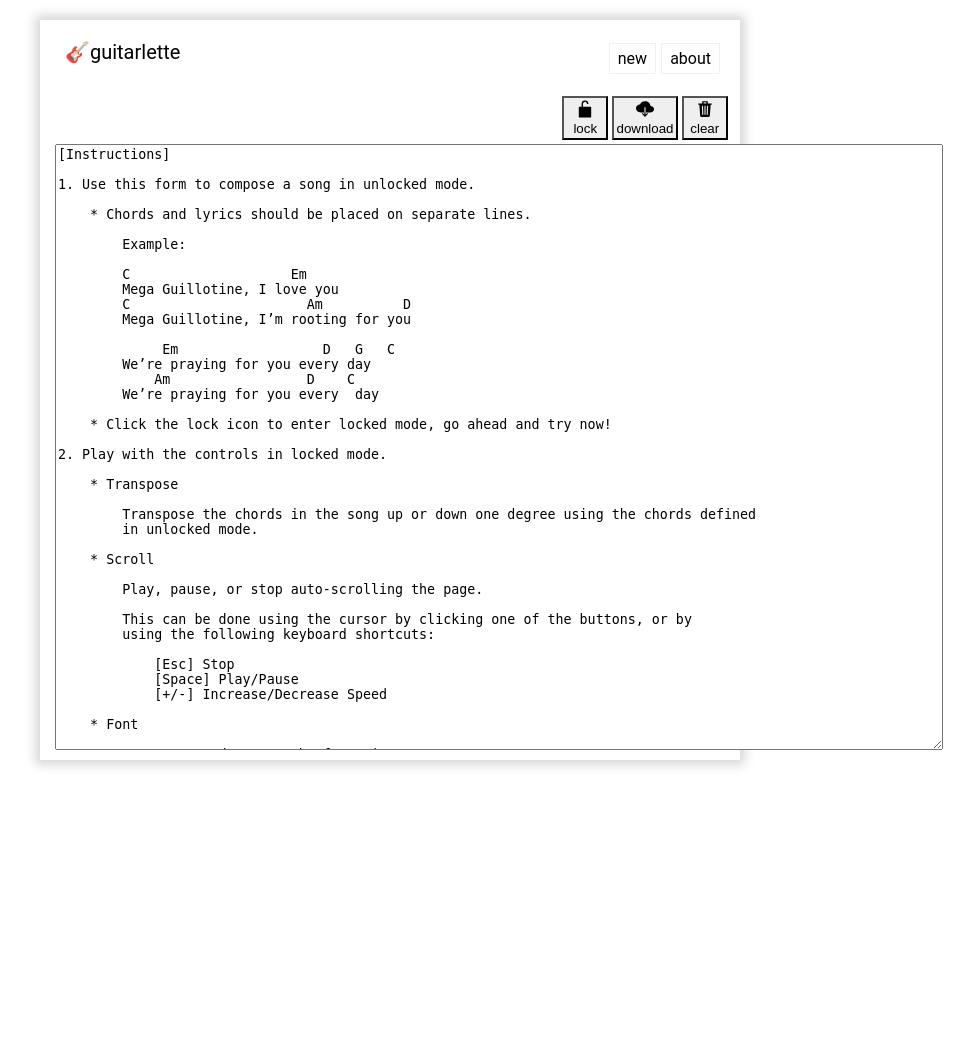
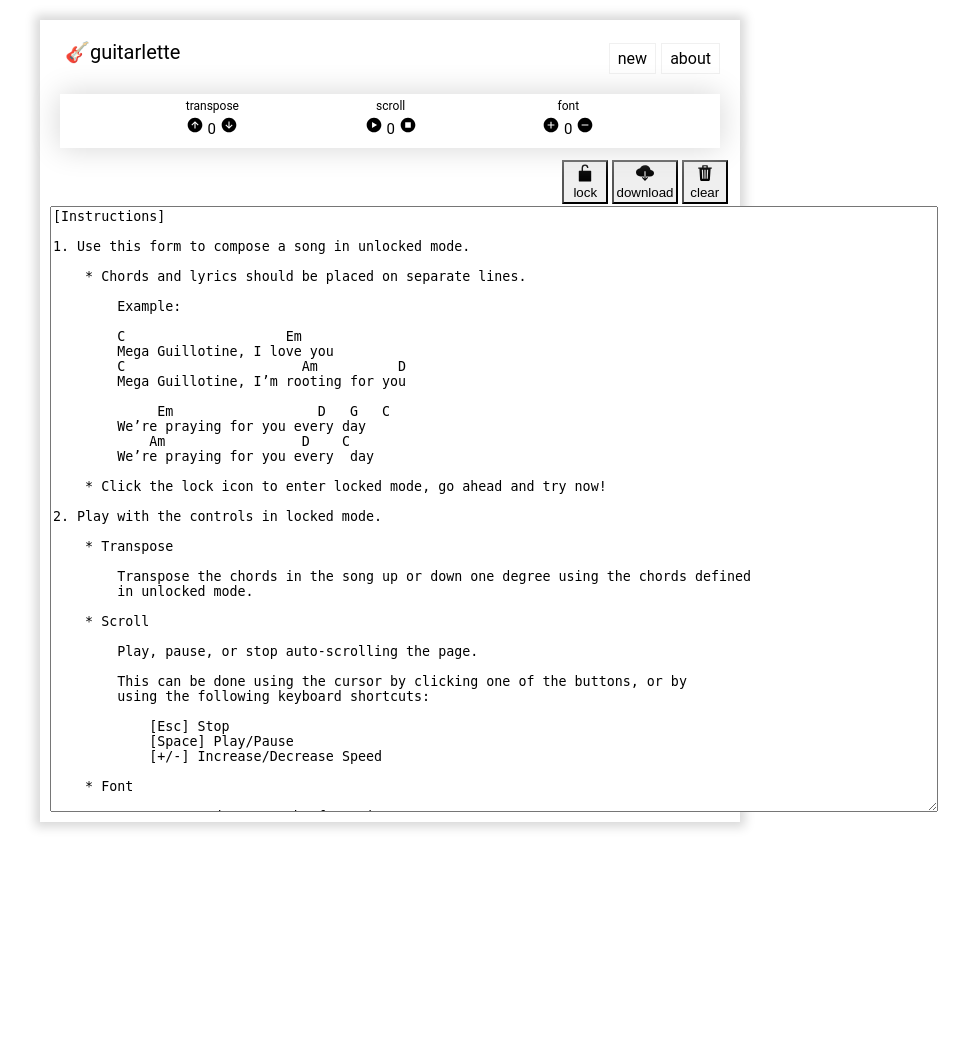
Before and after one commit to jordaneremieff/guitarlette, a FastAPI app: page / in a window 1280 px wide. Shown: the whole page, without its empty margins (250-1224 px from the left). Run offline with FastAPI, Linux system fonts and the light colour scheme; some libraries are stand-ins or nearby versions.

Commit message:
Simplify templates, fix form displays

```diff
--- a/src/app.py
+++ b/src/app.py
@@ -42,10 +42,10 @@ def transpose(content: str = Body(...), degree: int = Body(...)):
 
 
 @app.post("/download")
-def download(request: Request, download_content: str = Form(...)):
+def download(request: Request, song_txt: str = Form(...)):
     filename = f"guitarlette-{datetime.now().strftime('%Y-%m-%d-%H:%M:%S')}.txt"
     return StreamingResponse(
-        BytesIO(download_content.encode()),
+        BytesIO(song_txt.encode()),
         headers={"Content-Disposition": f"attachment; filename={filename}"},
         media_type="text/plain",
     )
--- a/src/song.py
+++ b/src/song.py
@@ -54,6 +54,5 @@ class Song:
 
             html_row = f"<div class='row'>{' '.join(html_values)}</div>"
             txt_row = " ".join(txt_values)
-
             self.html_rows.append(html_row)
             self.txt_rows.append(txt_row)
--- a/src/templates/base.html
+++ b/src/templates/base.html
@@ -19,6 +19,7 @@
   body {
     font-family: "Roboto", sans-serif;
     width: 700px;
+    outline-style:none;
   }
 
   nav {
@@ -86,7 +87,7 @@
           <li><a href="/about">about</a></li>
         </ul>
       </nav>
-    {% block content %}{% endblock content %}
+    {% block body %}{% endblock body %}
     </div>
   </body>
 </html>
--- a/src/templates/compose.html
+++ b/src/templates/compose.html
@@ -3,7 +3,7 @@
 {% block extra_css %}
 <style type="text/css">
   #controls {
-    display: none;
+    display: flex;
     justify-content: space-evenly;
     background-color: #ffffff;
     z-index: 5;
@@ -17,10 +17,26 @@
     font-size:0.9em;
   }
 
+  #controls div {
+    -webkit-touch-callout: none;
+    -webkit-user-select: none;
+    -khtml-user-select: none;
+    -moz-user-select: none;
+    -ms-user-select: none;
+    user-select: none;
+  }
+
+  #controls div::-moz-selection {
+    background:transparent;
+  }
+
+  #controls div::selection {
+    background:transparent;
+  }
+
   .control-item {
     font-size:15px;
   }
-
 
   .control-item ion-icon:hover {
     color: #484848;
@@ -43,7 +59,7 @@
     padding-top: 5px;
   }
 
-  #viewer {
+  #song {
     padding-left: 5px;
     padding-right: 5px;
     background: #ffffff;
@@ -52,7 +68,7 @@
     min-height: 500px;
   }
 
-  #viewer-content {
+  #song-html {
     box-shadow: 0 0 30px 1px #d8d8d8;
     -webkit-box-shadow: 0 0 30px 1px #d8d8d8;
     -moz-box-shadow: 0 0 30px 1px #d8d8d8;
@@ -62,7 +78,7 @@
     font-size:12px;
   }
 
-  #editor-content {
+  #song-txt {
     margin-top: 70px;
   }
 
@@ -73,6 +89,10 @@
   .delimiter {
     padding: 3px;
   }
+
+/*  .lyric {
+    color: red;
+  }*/
 
   #options {
     display: inline-flex;
@@ -104,23 +124,66 @@
 
 </style>
 {% endblock extra_css %}
-{% block content %}
-  {% include "snippets/controls.html" %}
-  {% include "snippets/options.html" %}
-  <div id="viewer">
-    <div id="viewer-wrapper">
-      <textarea id="editor-content" rows="40" cols="108" style="white-space: pre-wrap;">{% include "snippets/instructions.txt" %}</textarea>
-      <div id="viewer-content" style="display: none;"></div>
+
+{% macro icon_button(id, name, size="small", onclick=None, hidden=False) -%}
+<ion-icon
+    id="{{ id }}"
+    name="{{ name }}"
+    size="{{ size }}"
+    {% if hidden %}style="display:none;"{% endif %}
+    {% if onclick %}onclick="{{ onclick }}"{% endif %}></ion-icon>
+{%- endmacro %}
+
+{% block body %}
+  <div id="controls">
+    <div class="control-item">
+      <div class="control-item-label">transpose</div>
+      {{ icon_button("transpose-up-btn", "arrow-up-circle-sharp", onclick="transpose('+')") }}
+      <span id="transpose-index">0</span>
+      {{ icon_button("tranpose-down-btn", "arrow-down-circle-sharp", onclick="transpose('-')") }}
+    </div>
+    <div class="control-item">
+      <div class="control-item-label">scroll</div>
+      {{ icon_button("scroll-start-btn", "play-circle-sharp", onclick="toggle_scroll()") }}
+      {{ icon_button("scroll-pause-btn", "pause-circle-sharp", onclick="toggle_scroll()", hidden=True) }}
+      <span id="scroll-speed">0</span>
+      {{ icon_button("scroll-stop-btn", "stop-circle-sharp", onclick="stop_scroll()") }}
+    </div>
+    <div class="control-item">
+      <div class="control-item-label">font</div>
+      {{ icon_button("font-add-btn", "add-circle-sharp", onclick="adjust_font_size('+')") }}
+      <span id="font-size-index">0</span>
+      {{ icon_button("font-down-btn", "remove-circle-sharp", onclick="adjust_font_size('-')") }}
     </div>
   </div>
+  <div id="song-form">
+    <form method="POST" action="/download">
+      <div id="options">
+        <button type="button" id="lock" name="lock" onclick="toggle_form()">
+        {{ icon_button("unlock-btn", "lock-open-sharp") }}
+        {{ icon_button("lock-btn", "lock-closed-sharp", hidden=True) }}
+        <br><span id="lock-txt">lock</span>
+        </button>
+        <button type="submit" id="download" name="download">
+        {{ icon_button("download-btn", "cloud-download-sharp") }}
+        <br>download
+        </button>
+        <button type="button" id="clear" name="clear" onclick="clear_form()">
+        {{ icon_button("clear-btn", "trash-sharp") }}
+        <br>clear
+        </button>
+      </div>
+      <textarea id="song-txt" name="song_txt" rows="40" cols="108" style="white-space: pre-wrap;">{% include "instructions.txt" %}
+        </textarea>
+      </form>
+  </div>
+  <div id="song-display">
+    <div id="song-html" style="display: none;"></div>
+  </div>
   <script>
-    const VIEWER = document.getElementById("viewer")
-    const VIEWER_CONTENT = document.getElementById("viewer-content")
-    const EDITOR_CONTENT = document.getElementById("editor-content")
-    const CONTROLS = document.getElementById("controls")
-    // TODO: This shouldn't be necessary.
-    const DOWNLOAD_CONTENT = document.getElementById("download-content")
-
+    const SONG_DISPLAY = document.getElementById("song-display")
+    const SONG_HTML = document.getElementById("song-html")
+    const SONG_TXT = document.getElementById("song-txt")
 
     const FONT_SIZE_MAX = 36
     const FONT_SIZE_MIN = 6
@@ -130,7 +193,7 @@
     const TRANSPOSE_LIMIT = 11
     const TRANSPOSE_STEP = 1
 
-    const SCROLL_TOP_POS = VIEWER.offsetTop
+    const SCROLL_TOP_POS = SONG_DISPLAY.offsetTop
     const SCROLL_SPEED_MAX = 20
     const SCROLL_SPEED_INTERVAL = 100
     const SCROLL_START_BTN = document.getElementById("scroll-start-btn")
@@ -163,8 +226,8 @@
         }
         else {
           document.getElementById("scroll-speed").innerHTML = 1
-          VIEWER.scrollTop = SCROLL_TOP_POS - VIEWER_CONTENT.offsetTop
-          var limit = VIEWER_CONTENT.getBoundingClientRect().height
+          SONG_DISPLAY.scrollTop = SCROLL_TOP_POS - SONG_HTML.offsetTop
+          var limit = SONG_HTML.getBoundingClientRect().height
           scroll_interval = setInterval(function() {
             if (!scroll_paused) {
               console.log(scroll_speed)
@@ -184,15 +247,15 @@
     }
 
     function clear_form() {
-      EDITOR_CONTENT.value = ""
-      VIEWER_CONTENT.innerHTML = ""
+      SONG_TXT.value = ""
+      SONG_HTML.innerHTML = ""
     }
 
     async function toggle_form() {
       if(form_locked) {
         form_locked = false
-        EDITOR_CONTENT.style.display = ""
-        VIEWER_CONTENT.style.display = "none"
+        SONG_TXT.style.display = ""
+        SONG_HTML.style.display = "none"
         FORM_UNLOCK_BTN.style.display = ""
         FORM_LOCK_BTN.style.display = "none"
         FORM_LOCK_TXT.innerHTML = "lock"
@@ -200,31 +263,26 @@
         stop_scroll()
         transpose_index = 0
         document.getElementById("transpose-index").innerHTML = transpose_index
-        CONTROLS.style.display = "none"
-
       }
       else {
         response = await request("/parse", {
-          "content": EDITOR_CONTENT.value
+          "content": SONG_TXT.value
         })
         form_locked = true
-        EDITOR_CONTENT.style.display = "none"
-        VIEWER_CONTENT.style.display = ""
+        SONG_TXT.style.display = "none"
+        SONG_HTML.style.display = ""
         FORM_UNLOCK_BTN.style.display = "none"
         FORM_LOCK_BTN.style.display = ""
         FORM_LOCK_TXT.innerHTML = "unlock"
-        VIEWER_CONTENT.innerHTML = response.html_content
-        CONTROLS.style.display = "flex"
-
+        SONG_HTML.innerHTML = response.html_content
       }
-
     }
 
     function stop_scroll() {
       clearInterval(scroll_interval)
       scroll_paused = false
       scroll_interval = null
-      VIEWER.scrollTop = 0
+      SONG_DISPLAY.scrollTop = 0
       document.getElementById("scroll-speed").innerHTML = 0
 
     }
@@ -244,7 +302,7 @@
       if(form_locked) {
         var step = operator === "-" ? -1 : 1
         var step_px = step * FONT_SIZE_STEP
-        var new_font_size = parseInt(window.getComputedStyle(VIEWER_CONTENT, null).getPropertyValue("font-size")) + step_px
+        var new_font_size = parseInt(window.getComputedStyle(SONG_HTML, null).getPropertyValue("font-size")) + step_px
         if (new_font_size >= FONT_SIZE_MAX || new_font_size <= FONT_SIZE_MIN) {
           new_font_size = FONT_SIZE_DEFAULT
           font_size_index = 0
@@ -252,7 +310,7 @@
         else {
           font_size_index += step
         }
-        VIEWER_CONTENT.style.fontSize = new_font_size.toString() + "px"
+        SONG_HTML.style.fontSize = new_font_size.toString() + "px"
         document.getElementById("font-size-index").innerHTML = font_size_index
       }
     }
@@ -267,10 +325,10 @@
         transpose_index = 0
       }
       response = await request("/transpose", {
-        "content": EDITOR_CONTENT.value,
+        "content": SONG_TXT.value,
         "degree": transpose_index
       })
-      VIEWER_CONTENT.innerHTML = response.html_content
+      SONG_HTML.innerHTML = response.html_content
       document.getElementById("transpose-index").innerHTML = transpose_index
     }
 
@@ -289,10 +347,10 @@
     }
 
     document.addEventListener("keydown", async (event) => {
-      if(event.target === EDITOR_CONTENT) {
-        DOWNLOAD_CONTENT.innerHTML = EDITOR_CONTENT.innerHTML
+      if(event.target === SONG_TXT) {
+        DOWNLOAD_CONTENT.innerHTML = SONG_TXT.innerHTML
       }
-      if (event.code === "Space" && event.target !== EDITOR_CONTENT) {
+      if (event.code === "Space" && event.target !== SONG_TXT) {
         event.preventDefault()
       }
       if(form_locked) {
@@ -310,4 +368,4 @@
         }
     })
   </script>
-{% endblock content %}
+{% endblock body %}
--- a/src/templates/snippets/controls.html
+++ /dev/null
@@ -1,30 +0,0 @@
-{% macro control_button(id, name, onclick=None, hidden=False, lockable=True) -%}
-  <ion-icon
-      class="control-icon {% if lockable %}lockable{% endif %}"
-      id="{{ id }}"
-      name="{{ name }}"
-      {% if hidden %}style="display:none;"{% endif %}
-      {% if onclick %}onclick="{{ onclick }}"{% endif %}></ion-icon>
-{%- endmacro %}
-
-<div id="controls">
-  <div class="control-item">
-    <div class="control-item-label">transpose</div>
-    {{ control_button("transpose-up-btn", "arrow-up-circle-sharp", onclick="transpose('+')") }}
-    <span id="transpose-index">0</span>
-    {{ control_button("tranpose-down-btn", "arrow-down-circle-sharp", onclick="transpose('-')") }}
-  </div>
-  <div class="control-item">
-    <div class="control-item-label">scroll</div>
-    {{ control_button("scroll-start-btn", "play-circle-sharp", onclick="toggle_scroll()") }}
-    {{ control_button("scroll-pause-btn", "pause-circle-sharp", onclick="toggle_scroll()", hidden=True) }}
-    <span id="scroll-speed">0</span>
-    {{ control_button("scroll-stop-btn", "stop-circle-sharp", onclick="stop_scroll()") }}
-  </div>
-  <div class="control-item">
-    <div class="control-item-label">font</div>
-    {{ control_button("font-add-btn", "add-circle-sharp", onclick="adjust_font_size('+')") }}
-    <span id="font-size-index">0</span>
-    {{ control_button("font-down-btn", "remove-circle-sharp", onclick="adjust_font_size('-')") }}
-  </div>
-</div>
--- a/src/templates/snippets/options.html
+++ /dev/null
@@ -1,28 +0,0 @@
-{% macro option_button(id, name, size="small", onclick=None, hidden=False) -%}
-<ion-icon
-    class="control-icon"
-    id="{{ id }}"
-    name="{{ name }}"
-    size="{{ size }}"
-    {% if hidden %}style="display:none;"{% endif %}
-    {% if onclick %}onclick="{{ onclick }}"{% endif %}></ion-icon>
-{%- endmacro %}
-<form method="POST" action="/download">
-  <textarea id="download-content" name="download_content" style="white-space: pre-wrap;display:none;">{% include "snippets/instructions.txt" %}</textarea>
-
-  <div id="options">
-    <button type="button" id="lock" name="lock" onclick="toggle_form()">
-      {{ option_button("unlock-btn", "lock-open-sharp") }}
-      {{ option_button("lock-btn", "lock-closed-sharp", hidden=True) }}
-      <br><span id="lock-txt">lock</span>
-    </button>
-    <button type="submit" id="download" name="download">
-      {{ option_button("download-btn", "cloud-download-sharp") }}
-      <br>download
-    </button>
-    <button type="button" id="clear" name="clear" onclick="clear_form()">
-      {{ option_button("clear-btn", "trash-sharp") }}
-      <br>clear
-    </button>
-  </div>
-</form>
```
Also changed, not shown: src/templates/instructions.txt (renamed from src/templates/snippets/instructions.txt).
